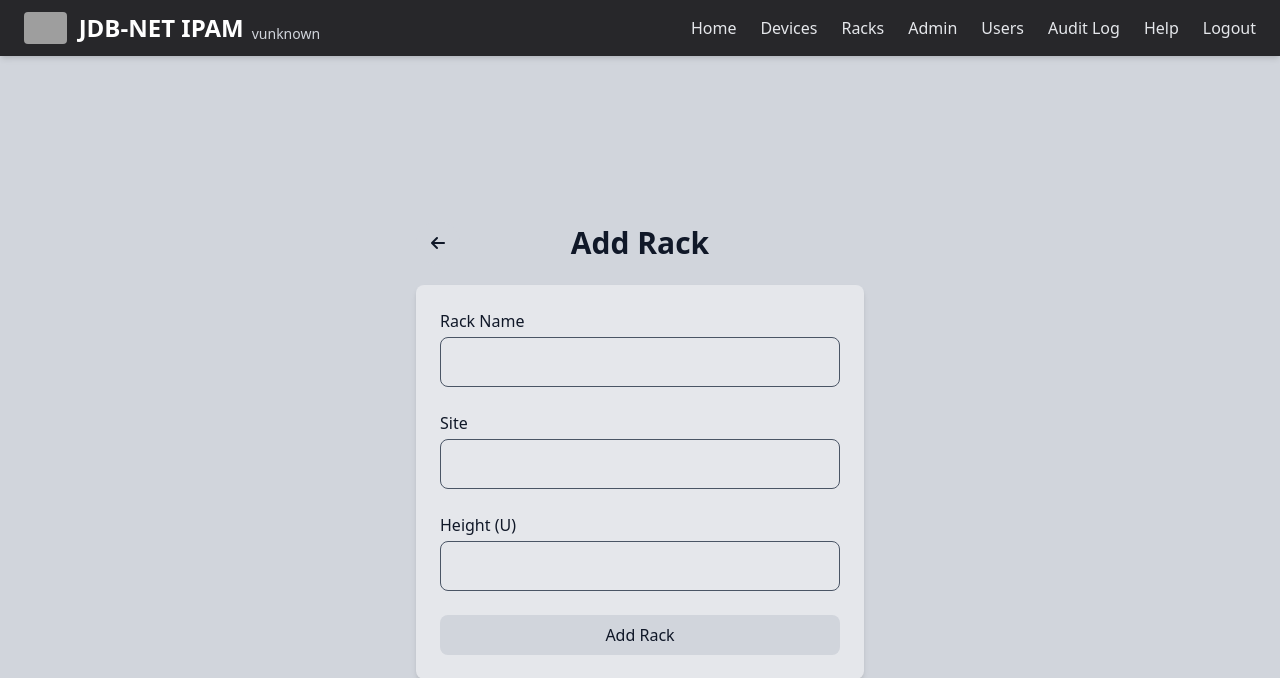
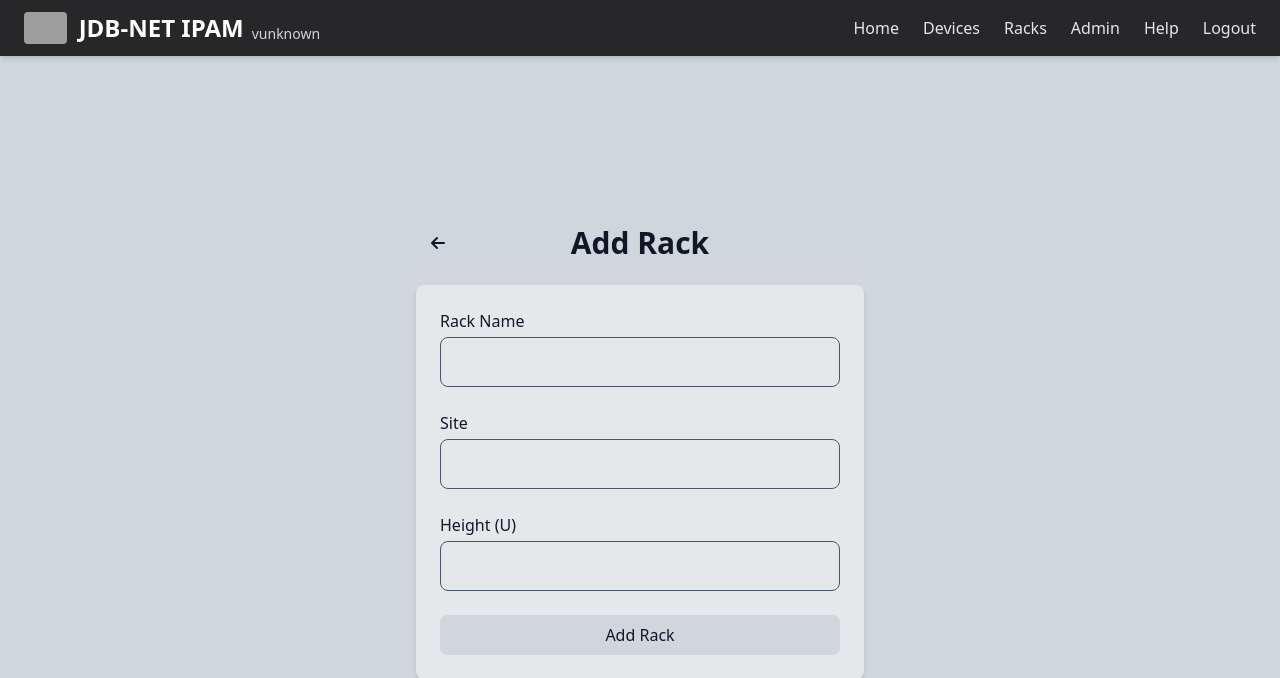
Before and after one commit to JDB-NET/ipam, a Flask app: page /rack/add in a window 1280 px wide. Shown: the top 678 px of the page. Run offline with Flask 3, Linux system fonts and the light colour scheme; the visitor is signed in with stand-in values (Sample User, id 1); data that the repository does not hold is empty; style sheets or scripts are compiled from the project's sources; grey boxes are pictures that could not be loaded.

Commit message:
refactor: :art: tidy nav bar

```diff
--- a/templates/header.html
+++ b/templates/header.html
@@ -21,12 +21,6 @@
         {% endif %}
         {% if has_permission('view_admin') %}
         <a href="/admin" class="text-gray-200 hover:text-gray-400 font-medium">Admin</a>
-        {% endif %}
-        {% if has_permission('view_users') %}
-        <a href="/users" class="text-gray-200 hover:text-gray-400 font-medium">Users</a>
-        {% endif %}
-        {% if has_permission('view_audit') %}
-        <a href="/audit" class="text-gray-200 hover:text-gray-400 font-medium">Audit Log</a>
         {% endif %}
         {% if has_permission('view_help') %}
         <a href="/help" class="text-gray-200 hover:text-gray-400 font-medium">Help</a>
@@ -52,12 +46,6 @@
         {% endif %}
         {% if has_permission('view_admin') %}
         <a href="/admin" class="block px-6 py-2 text-gray-200 hover:text-gray-400 font-medium">Admin</a>
-        {% endif %}
-        {% if has_permission('view_users') %}
-        <a href="/users" class="block px-6 py-2 text-gray-200 hover:text-gray-400 font-medium">Users</a>
-        {% endif %}
-        {% if has_permission('view_audit') %}
-        <a href="/audit" class="block px-6 py-2 text-gray-200 hover:text-gray-400 font-medium">Audit Log</a>
         {% endif %}
         {% if has_permission('view_help') %}
         <a href="/help" class="block px-6 py-2 text-gray-200 hover:text-gray-400 font-medium">Help</a>
```
